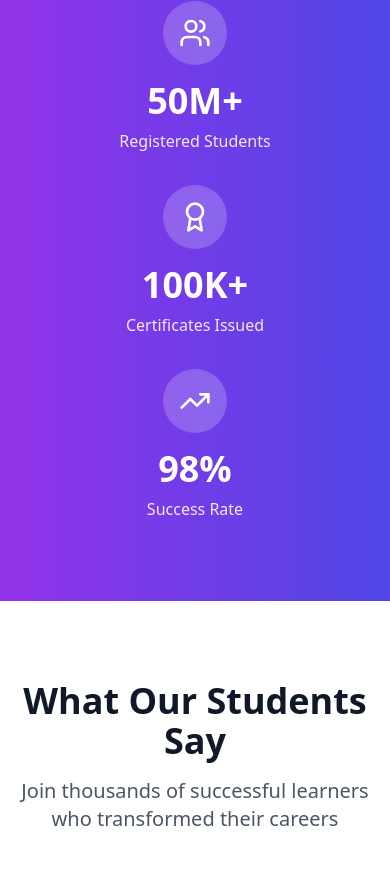
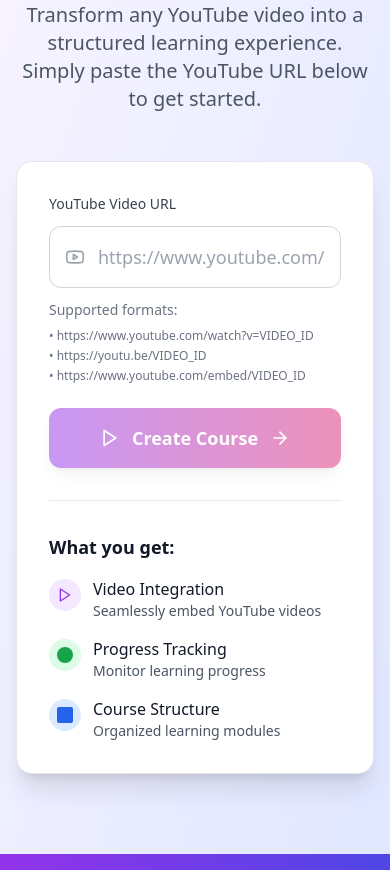
Before and after one commit to supervision-jo/lms-saas-react, a React (Vite) app: page / in a window 390 px wide. Shown: the part 4974-5844 px from the top of the page. Built offline with nearby package versions, Linux system fonts and the light colour scheme.

Commit message:
Add YouTube Course Link Component

```diff
--- /dev/null
+++ b/src/components/YouTubeCourseForm.tsx
@@ -0,0 +1,179 @@
+import React, { useState } from 'react';
+import { Play, Youtube, ArrowRight, AlertCircle } from 'lucide-react';
+
+interface YouTubeCourseFormProps {
+  onNavigate: (page: string) => void;
+}
+
+const YouTubeCourseForm: React.FC<YouTubeCourseFormProps> = ({ onNavigate }) => {
+  const [youtubeUrl, setYoutubeUrl] = useState('');
+  const [isLoading, setIsLoading] = useState(false);
+  const [error, setError] = useState('');
+
+  const validateYouTubeUrl = (url: string): boolean => {
+    const patterns = [
+      /^https?:\/\/(www\.)?(youtube\.com\/watch\?v=|youtu\.be\/|youtube\.com\/embed\/)[a-zA-Z0-9_-]+/,
+      /^https?:\/\/(www\.)?youtube\.com\/watch\?.*v=[a-zA-Z0-9_-]+/
+    ];
+
+    return patterns.some(pattern => pattern.test(url));
+  };
+
+  const extractVideoId = (url: string): string | null => {
+    const patterns = [
+      /(?:youtube\.com\/watch\?v=|youtu\.be\/|youtube\.com\/embed\/)([^&\n?#]+)/,
+      /youtube\.com\/watch\?.*v=([^&\n?#]+)/
+    ];
+
+    for (const pattern of patterns) {
+      const match = url.match(pattern);
+      if (match) return match[1];
+    }
+    return null;
+  };
+
+  const handleSubmit = async (e: React.FormEvent) => {
+    e.preventDefault();
+    setError('');
+
+    if (!youtubeUrl.trim()) {
+      setError('Please enter a YouTube URL');
+      return;
+    }
+
+    if (!validateYouTubeUrl(youtubeUrl)) {
+      setError('Please enter a valid YouTube URL');
+      return;
+    }
+
+    setIsLoading(true);
+
+    // Simulate processing the YouTube link
+    setTimeout(() => {
+      setIsLoading(false);
+      // Navigate to course details page
+      onNavigate('course');
+    }, 1500);
+  };
+
+  const handleInputChange = (e: React.ChangeEvent<HTMLInputElement>) => {
+    setYoutubeUrl(e.target.value);
+    if (error) setError('');
+  };
+
+  return (
+    <section className="py-20 bg-gradient-to-br from-purple-50 to-indigo-100">
+      <div className="max-w-4xl mx-auto px-4 sm:px-6 lg:px-8">
+        <div className="text-center mb-12">
+          <div className="flex items-center justify-center mb-6">
+            <div className="w-16 h-16 bg-gradient-to-r from-purple-600 to-pink-600 rounded-full flex items-center justify-center">
+              <Youtube className="w-8 h-8 text-white" />
+            </div>
+          </div>
+          <h2 className="text-4xl font-bold text-gray-900 mb-4">
+            Create Course from YouTube
+          </h2>
+          <p className="text-xl text-gray-600 max-w-2xl mx-auto">
+            Transform any YouTube video into a structured learning experience. Simply paste the YouTube URL below to get started.
+          </p>
+        </div>
+
+        <div className="bg-white rounded-2xl shadow-xl p-8 border border-gray-200">
+          <form onSubmit={handleSubmit} className="space-y-6">
+            <div>
+              <label className="block text-sm font-medium text-gray-700 mb-3">
+                YouTube Video URL
+              </label>
+              <div className="relative">
+                <div className="absolute inset-y-0 left-0 pl-4 flex items-center pointer-events-none">
+                  <Youtube className="h-5 w-5 text-gray-400" />
+                </div>
+                <input
+                  type="url"
+                  value={youtubeUrl}
+                  onChange={handleInputChange}
+                  placeholder="https://www.youtube.com/watch?v=..."
+                  className={`block w-full pl-12 pr-4 py-4 border rounded-xl text-lg focus:ring-2 focus:ring-purple-500 focus:border-transparent transition-all duration-200 ${
+                    error ? 'border-red-300 bg-red-50' : 'border-gray-300 hover:border-purple-400'
+                  }`}
+                  disabled={isLoading}
+                />
+              </div>
+
+              {error && (
+                <div className="mt-3 flex items-center text-red-600">
+                  <AlertCircle className="w-4 h-4 mr-2" />
+                  <span className="text-sm">{error}</span>
+                </div>
+              )}
+
+              <div className="mt-3 text-sm text-gray-500">
+                <p className="mb-2">Supported formats:</p>
+                <ul className="space-y-1 text-xs">
+                  <li>• https://www.youtube.com/watch?v=VIDEO_ID</li>
+                  <li>• https://youtu.be/VIDEO_ID</li>
+                  <li>• https://www.youtube.com/embed/VIDEO_ID</li>
+                </ul>
+              </div>
+            </div>
+
+            <button
+              type="submit"
+              disabled={isLoading || !youtubeUrl.trim()}
+              className="w-full bg-gradient-to-r from-purple-600 to-pink-600 text-white py-4 px-6 rounded-xl font-semibold text-lg hover:from-purple-700 hover:to-pink-700 focus:outline-none focus:ring-2 focus:ring-purple-500 focus:ring-offset-2 transition-all duration-300 disabled:opacity-50 disabled:cursor-not-allowed flex items-center justify-center shadow-lg hover:shadow-xl transform hover:-translate-y-0.5"
+            >
+              {isLoading ? (
+                <>
+                  <div className="w-6 h-6 border-2 border-white border-t-transparent rounded-full animate-spin mr-3"></div>
+                  Processing Video...
+                </>
+              ) : (
+                <>
+                  <Play className="w-5 h-5 mr-3" />
+                  Create Course
+                  <ArrowRight className="w-5 h-5 ml-3" />
+                </>
+              )}
+            </button>
+          </form>
+
+          {/* Features */}
+          <div className="mt-8 pt-8 border-t border-gray-200">
+            <h3 className="text-lg font-semibold text-gray-900 mb-4">What you get:</h3>
+            <div className="grid grid-cols-1 md:grid-cols-3 gap-4">
+              <div className="flex items-start">
+                <div className="w-8 h-8 bg-purple-100 rounded-full flex items-center justify-center mr-3 mt-0.5">
+                  <Play className="w-4 h-4 text-purple-600" />
+                </div>
+                <div>
+                  <h4 className="font-medium text-gray-900">Video Integration</h4>
+                  <p className="text-sm text-gray-600">Seamlessly embed YouTube videos</p>
+                </div>
+              </div>
+              <div className="flex items-start">
+                <div className="w-8 h-8 bg-green-100 rounded-full flex items-center justify-center mr-3 mt-0.5">
+                  <div className="w-4 h-4 bg-green-600 rounded-full"></div>
+                </div>
+                <div>
+                  <h4 className="font-medium text-gray-900">Progress Tracking</h4>
+                  <p className="text-sm text-gray-600">Monitor learning progress</p>
+                </div>
+              </div>
+              <div className="flex items-start">
+                <div className="w-8 h-8 bg-blue-100 rounded-full flex items-center justify-center mr-3 mt-0.5">
+                  <div className="w-4 h-4 bg-blue-600 rounded-sm"></div>
+                </div>
+                <div>
+                  <h4 className="font-medium text-gray-900">Course Structure</h4>
+                  <p className="text-sm text-gray-600">Organized learning modules</p>
+                </div>
+              </div>
+            </div>
+          </div>
+        </div>
+      </div>
+    </section>
+  );
+};
+
+export default YouTubeCourseForm;
--- a/src/pages/HomePage.tsx
+++ b/src/pages/HomePage.tsx
@@ -1,5 +1,6 @@
 import React, { useState } from 'react';
 import { Play, Star, Users, Clock, TrendingUp, BookOpen, Award, ArrowRight } from 'lucide-react';
+import YouTubeCourseForm from '../components/YouTubeCourseForm';
 
 interface HomePageProps {
   onNavigate: (page: string) => void;
@@ -302,6 +303,9 @@ const HomePage: React.FC<HomePageProps> = ({ onNavigate }) => {
         </div>
       </section>
 
+      {/* YouTube Course Form */}
+      <YouTubeCourseForm onNavigate={onNavigate} />
+
       {/* Stats Section */}
       <section className="py-20 bg-gradient-to-r from-purple-600 to-indigo-600 text-white">
         <div className="max-w-7xl mx-auto px-4 sm:px-6 lg:px-8">
```
